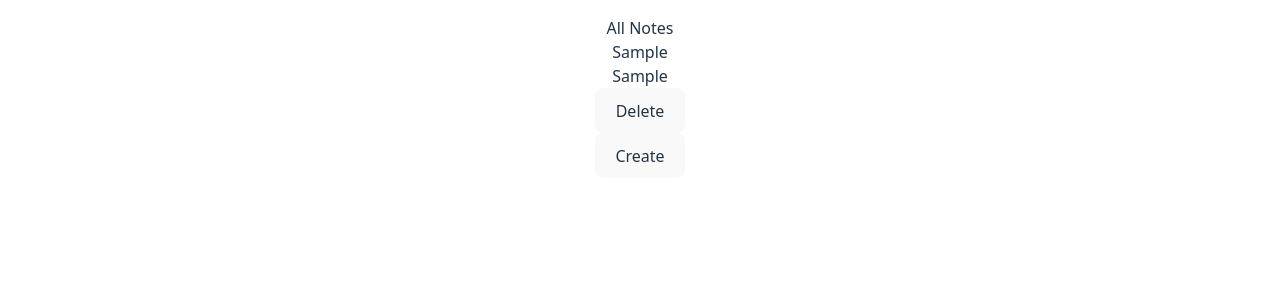
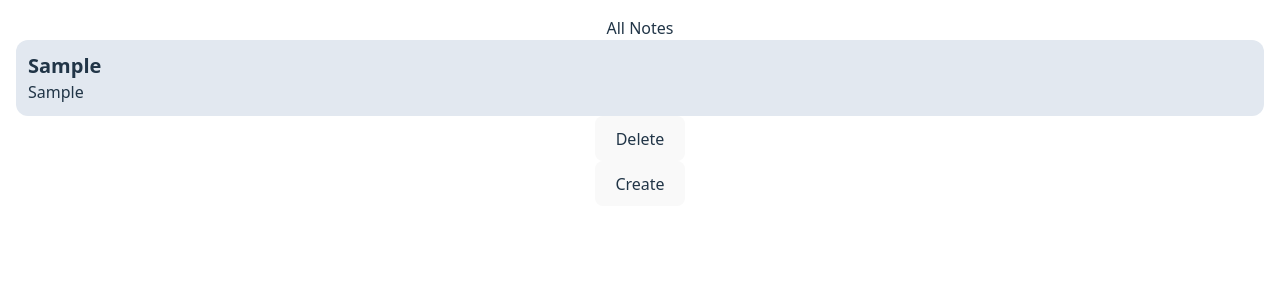
Before and after one commit to arslanninin/notes-app-vue, a Vue app: page /edit in a window 1280 px wide. Both pictures are taken after typing "Sample", "Sample" into the empty fields and a click on the button "Save". Shown: the top 300 px of the page. Built offline with nearby package versions, Linux system fonts and the light colour scheme.

Commit message:
feat(ui): style note cards, truncate content, and extract editor header

```diff
--- /dev/null
+++ b/src/components/EditorHeader.vue
@@ -0,0 +1,20 @@
+<script setup>
+import { defineEmits } from "vue";
+
+const emit = defineEmits(["cancel", "save"]);
+</script>
+
+<template>
+    <div class="editor-header flex items-center justify-between p-3">
+        <button class="text-yellow-500" @click="emit('cancel')">↩ Back</button>
+        <button class="text-yellow-500" @click="emit('save')">Save</button>
+    </div>
+</template>
+
+<style scoped>
+button {
+    background: none;
+    border: none;
+    padding: 0;
+}
+</style>
--- a/src/components/NoteCard.vue
+++ b/src/components/NoteCard.vue
@@ -10,8 +10,19 @@ const emit = defineEmits(["open"]);
 </script>
 
 <template>
-    <div class="note-card" @click="emit('open', note.id)">
-        <h2>{{ note.title }}</h2>
-        <p>{{ note.content }}</p>
+    <div
+        class="note-card w-full text-base bg-slate-200 rounded-xl flex flex-col items-start p-3 cursor-pointer"
+        @click="emit('open', note.id)"
+    >
+        <h2 class="text-xl font-bold">{{ note.title }}</h2>
+        <p class="text-start">
+            {{
+                note.content.length > 100
+                    ? note.content.substring(0, 100) + "..."
+                    : note.content
+            }}
+        </p>
     </div>
 </template>
+
+<style scoped></style>
--- a/src/components/NoteList.vue
+++ b/src/components/NoteList.vue
@@ -11,7 +11,7 @@ defineProps({
 const emit = defineEmits(["delete", "open"]);
 </script>
 
-<template>
+<template class="flex w-screen">
     <p>All Notes</p>
     <div v-for="note in notes" :key="note.id">
         <NoteCard :note="note" @open="emit('open', note.id)" />
--- a/src/views/EditNoteView.vue
+++ b/src/views/EditNoteView.vue
@@ -2,6 +2,8 @@
 import { ref, computed, watch } from "vue";
 import { useRoute, useRouter } from "vue-router";
 import { useNotesStore } from "@/store/notes.store";
+
+import EditorHeader from "../components/EditorHeader.vue";
 
 const route = useRoute();
 const router = useRouter();
@@ -64,11 +66,14 @@ function cancel() {
 </script>
 
 <template>
+    <EditorHeader @save="save" @cancel="cancel" />
     <div class="edit-note">
-        <h2>{{ existingNote ? "Edit note" : "New note" }}</h2>
-
         <div class="field">
-            <input v-model="title" placeholder="Title" />
+            <input
+                style="font-size: 28px; border: 0px"
+                v-model="title"
+                placeholder="Title note"
+            />
         </div>
 
         <div class="field">
@@ -82,12 +87,6 @@ function cancel() {
         <p v-if="error" class="error">
             {{ error }}
         </p>
-
-        <div class="actions">
-            <button @click="cancel">Cancel</button>
-
-            <button @click="save">Save</button>
-        </div>
     </div>
 </template>
 
```
